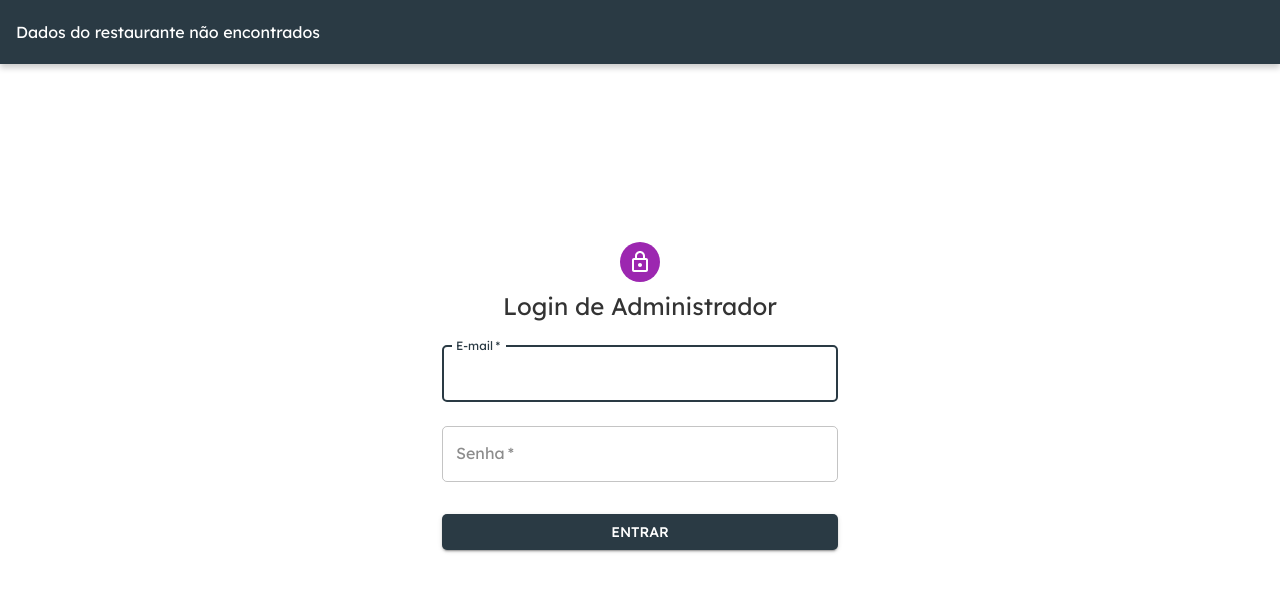
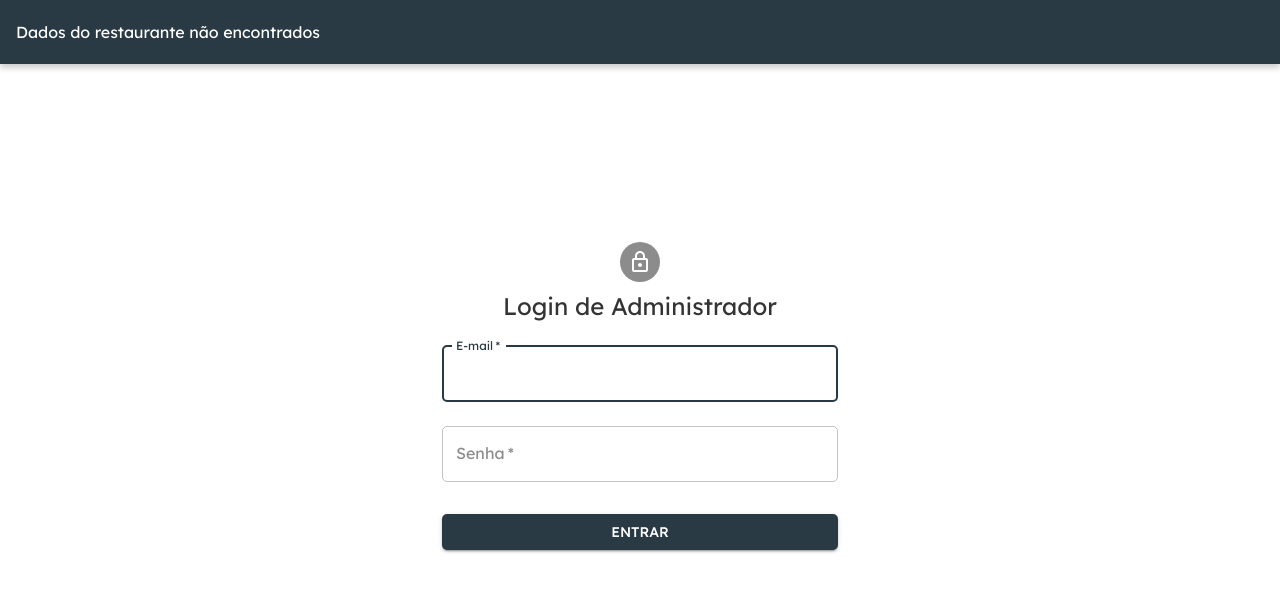
Before and after one commit to alexandre-niess/Plate_POS_System, a React (Vite) app: page /login in a window 1280 px wide. Shown: the top 592 px of the page. Built offline with nearby package versions, Linux system fonts and the light colour scheme; no server answers; the database is empty.

Commit message:
Ajuste cor background do icone de cadeado

```diff
--- a/screens/Login.jsx
+++ b/screens/Login.jsx
@@ -56,7 +56,7 @@ export function Login() {
               alignItems: "center",
             }}
           >
-            <Avatar sx={{ m: 1, bgcolor: "secondary.main" }}>
+            <Avatar sx={{ m: 1, bgcolor: "text.secondary" }}>
               <LockOutlinedIcon />
             </Avatar>
             <Typography component="h1" variant="h5">
```
